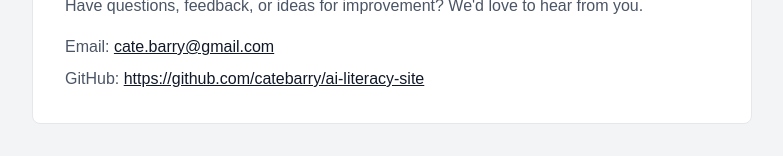
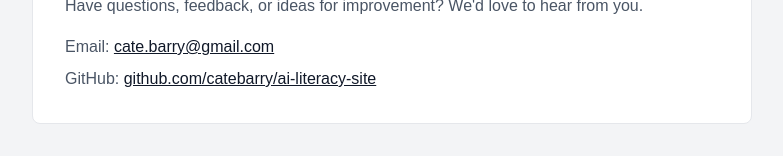
Before and after one commit to catebarry/ai-literacy-site, a Next.js app: page /about in a window 1280 px wide. Shown: the part 1089-1245 px from the top of the page, without its empty margins (248-1031 px from the left). Built offline with nearby package versions, Linux system fonts and the light colour scheme.

Commit message:
updated link

```diff
--- a/app/about/page.tsx
+++ b/app/about/page.tsx
@@ -92,7 +92,7 @@ export default function AboutPage() {
                     rel="noopener noreferrer"
                     className="text-gray-900 underline hover:text-gray-700"
                   >
-                    https://github.com/catebarry/ai-literacy-site
+                    github.com/catebarry/ai-literacy-site
                   </a>
                 </p>
               </div>
```
